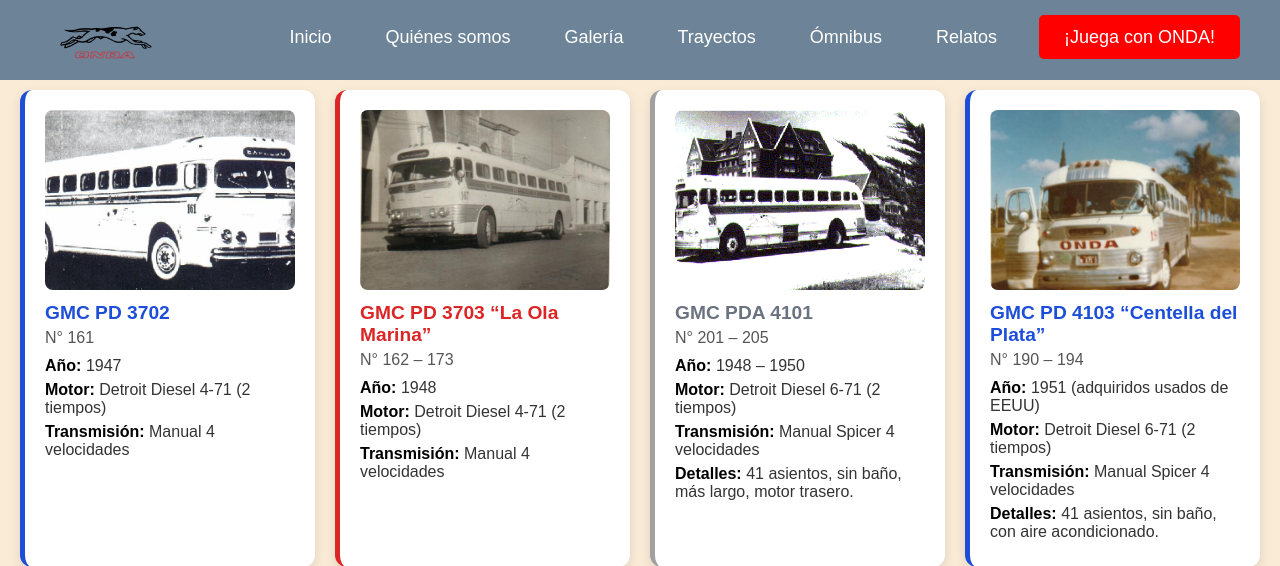
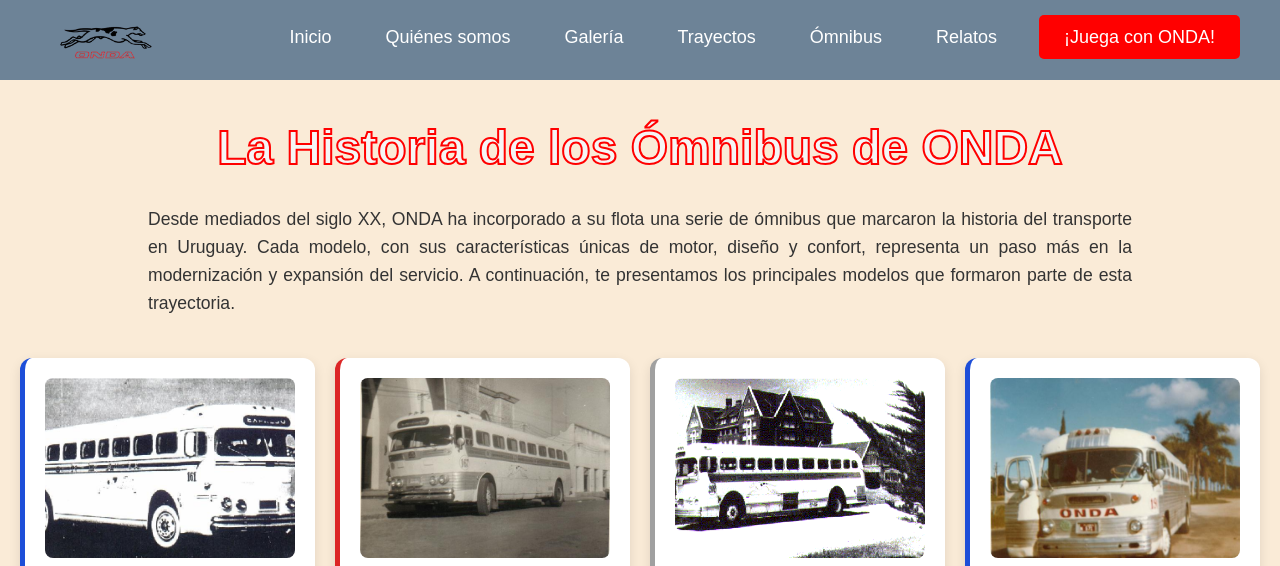
Before and after one commit to atososa12/Proyecto-onda, a PHP site: page /omnibus.html in a window 1280 px wide. Shown: the top 566 px of the page. Run offline with PHP 8.4, Linux system fonts and the light colour scheme.

Commit message:
intro omnibus

```diff
--- a/onda html/img/css/omnibus.css
+++ b/onda html/img/css/omnibus.css
@@ -1,3 +1,26 @@
+.intro-omnibus {
+  max-width: 80%;
+  margin: 0 auto 40px auto;
+  padding: 0 20px;
+  text-align: center;
+}
+
+.intro-omnibus h1 {
+  color: whitesmoke;
+  font-size: 48px;
+  text-align: center;
+  -webkit-text-stroke: 2px red;
+}
+
+.intro-omnibus p {
+  font-size: 1.1rem;
+  color: #333;
+  line-height: 1.6;
+  text-align: justify;
+  text-justify: inter-word;
+}
+
+
 .onda-titulo {
   text-align: center;
   font-size: 2rem;
--- a/onda html/img/omnibus.html
+++ b/onda html/img/omnibus.html
@@ -30,6 +30,16 @@
         </ul>
       </nav>
     </header>
+
+   <section class="intro-omnibus">
+  <h1 class="onda-titulo">La Historia de los Ómnibus de ONDA</h1>
+  <p>
+    Desde mediados del siglo XX, ONDA ha incorporado a su flota una serie de ómnibus que marcaron
+    la historia del transporte en Uruguay. Cada modelo, con sus características únicas de motor,
+    diseño y confort, representa un paso más en la modernización y expansión del servicio.
+    A continuación, te presentamos los principales modelos que formaron parte de esta trayectoria.
+  </p>
+</section>
 
 <div class="onda-grid">
 
```
